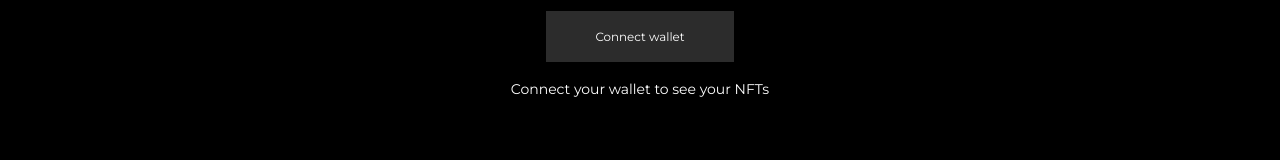
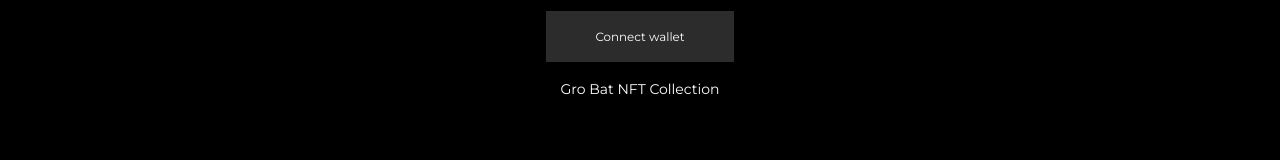
Before and after one commit to Alchemi1/grobat-web, a plain HTML site: page nfts.html in a window 1280 px wide. Shown: the part 399-559 px from the top of the page. Drawn offline with nearby package versions, Linux system fonts and the light colour scheme; a script that the page names is missing.

Commit message:
nft-mint

```diff
--- a/nfts.html
+++ b/nfts.html
@@ -105,7 +105,7 @@
             </div>
             <div id="myNFTs" class="personalCollection"
               style="	background-image: linear-gradient(to bottom, rgba(0,0,0,0.6), rgba(0,0,0,0.9)); background-position: top left; background-size: 100%;	background-repeat: repeat; min-height: 333px;">
-              <p style="" class="h-100 p-2">Connect your wallet to see your NFTs</p>
+              <p style="" class="h-100 p-2">Gro Bat NFT Collection</p>
               <div id="nftDisplay">
               </div>
             </div>
```
